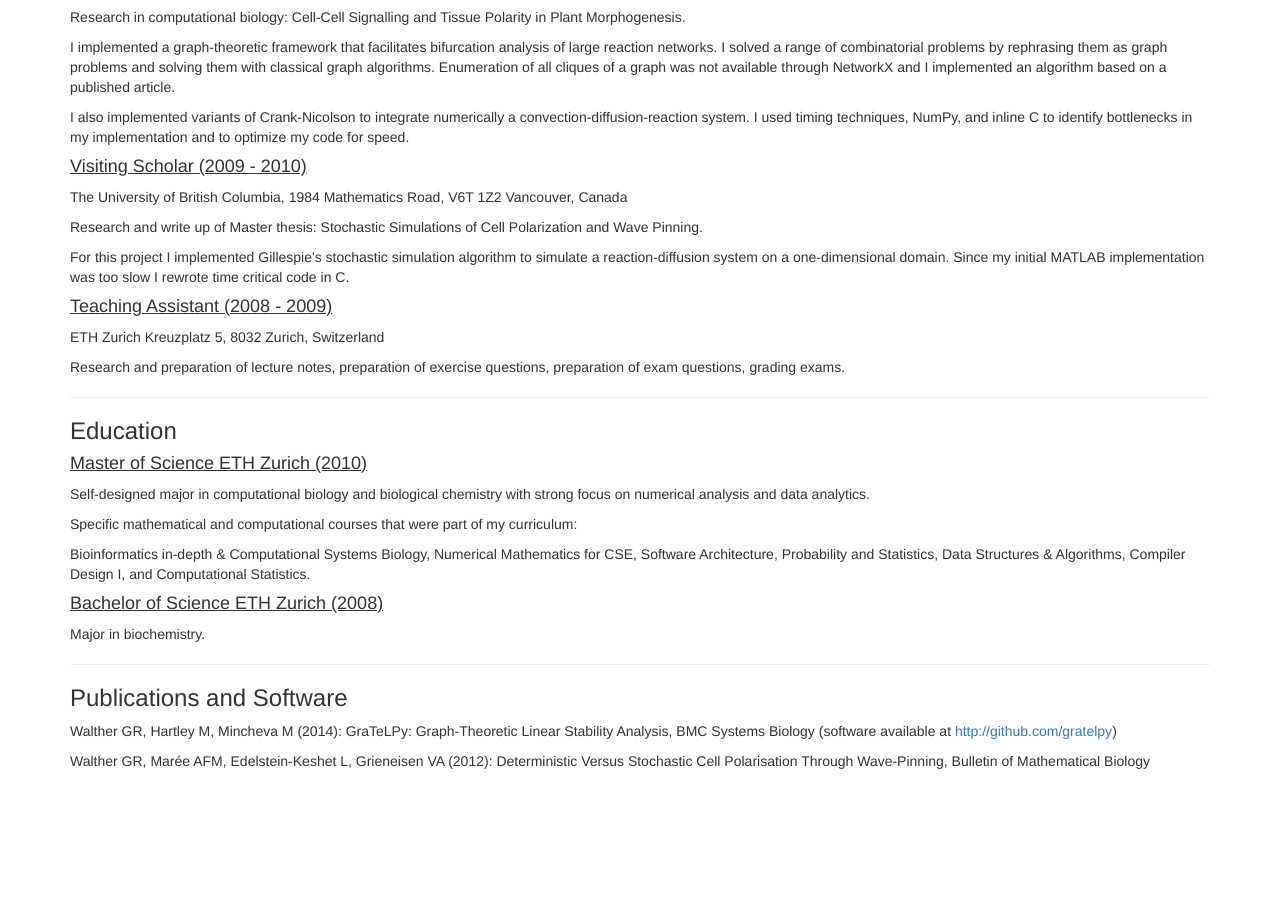
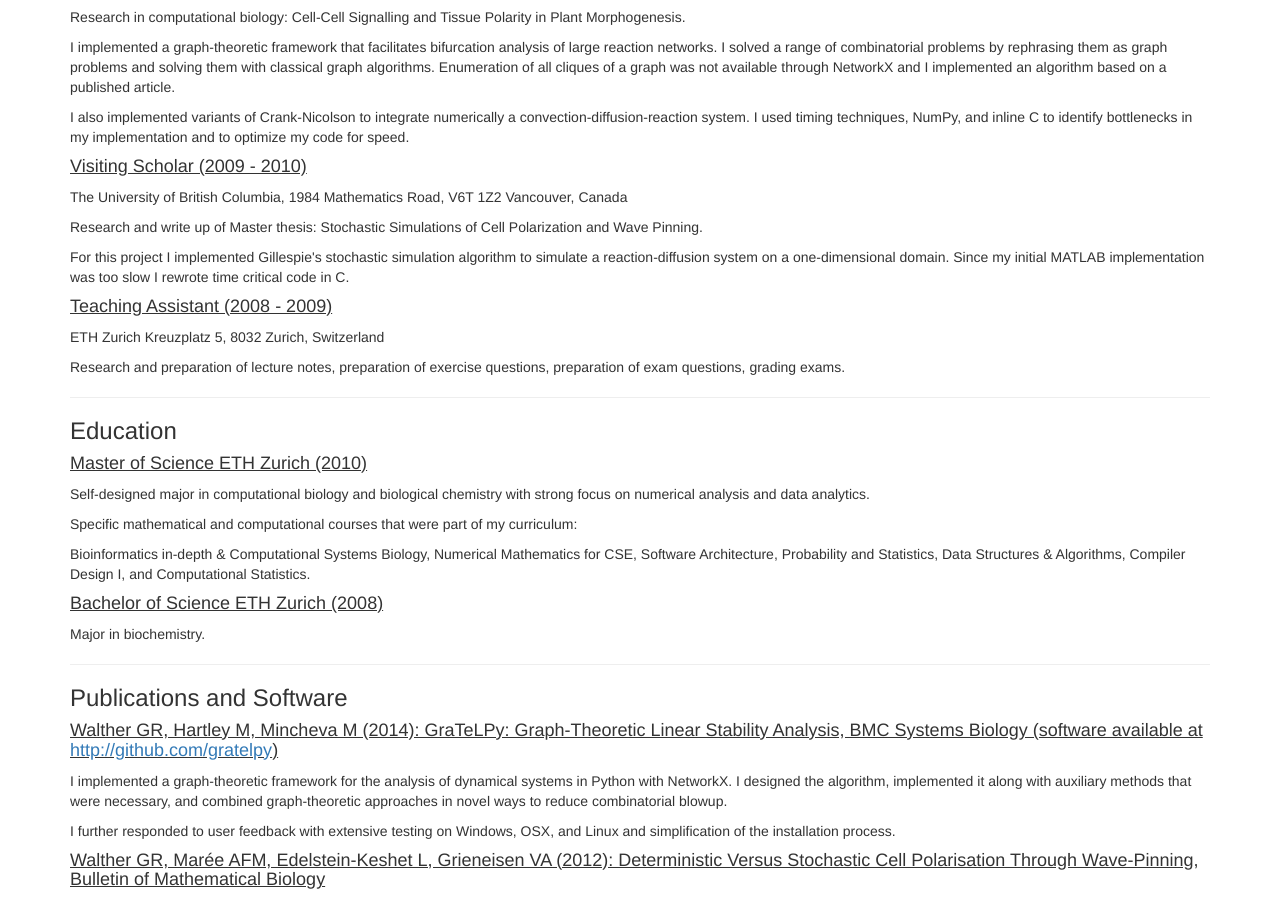
Before and after one commit to waltherg/backup.waltherg.github.io, a Jekyll site: the page cv/index.html, which Jekyll copies as it is, in a window 1280 px wide and 900 px high, scrolled down 937 px. Built offline with Jekyll 4.4.1, drawn with Linux system fonts in a browser that asks for light colours; nearby versions of some CDN libraries; some web fonts are replaced; before the commit the page ends 1718 px from its top, so only the background shows below that.

Commit message:
more detail on paper

```diff
--- a/cv/index.html
+++ b/cv/index.html
@@ -193,16 +193,20 @@
 <hr/>
 
 <h3>Publications and Software</h3>
-  <p>
+  <h4><u>
     Walther GR, Hartley M, Mincheva M (2014):
     GraTeLPy: Graph-Theoretic Linear Stability Analysis,
     BMC Systems Biology
     (software available at
-    <a href="http://github.com/gratelpy">http://github.com/gratelpy</a/>)
-  </p>
-  <p>Walther GR, Marée AFM, Edelstein-Keshet L, Grieneisen VA (2012):
+    <a href="http://github.com/gratelpy">http://github.com/gratelpy</a/>)</u>
+  </h4>
+  <p>I implemented a graph-theoretic framework for the analysis of dynamical
+  systems in Python with NetworkX.
+  I designed the algorithm, implemented it along with auxiliary methods that were necessary, and combined graph-theoretic approaches in novel ways to reduce combinatorial blowup.</p>
+  <p>I further responded to user feedback with extensive testing on Windows, OSX, and Linux and simplification of the installation process.</p>
+  <h4><u>Walther GR, Marée AFM, Edelstein-Keshet L, Grieneisen VA (2012):
     Deterministic Versus Stochastic Cell Polarisation Through Wave-Pinning,
-    Bulletin of Mathematical Biology
-  </p>
+    Bulletin of Mathematical Biology</u>
+  </h4>
 </div>
 </body>
```
